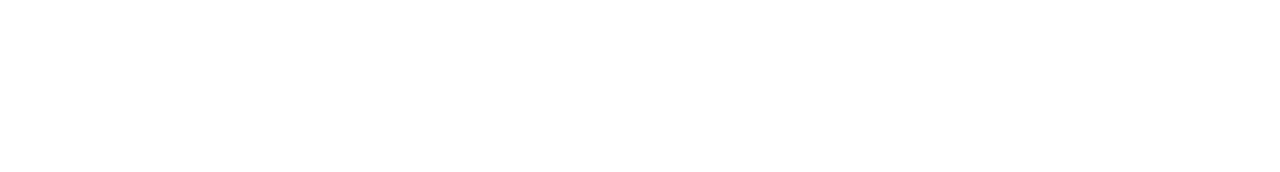
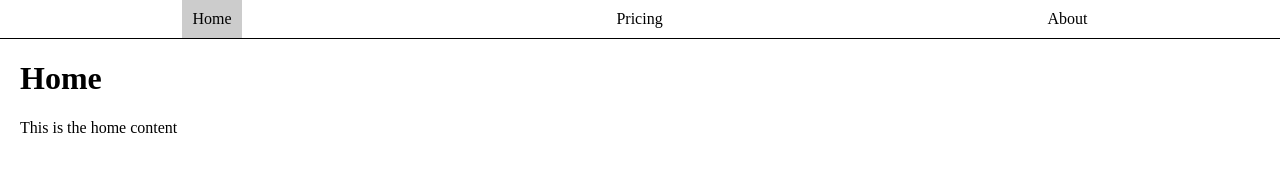
Before and after one commit to adrians90/tab-menu, a plain HTML site: page index.html in a window 1280 px wide. Drawn offline with Linux system fonts and the light colour scheme.

Commit message:
app ready

```diff
--- a/index.html
+++ b/index.html
@@ -8,6 +8,25 @@
     <script src="script.js" defer></script>
 </head>
 <body>
+    <ul class="tabs">
+        <li data-tab-target="#home" class="active tab">Home</li>
+        <li data-tab-target="#pricing" class="tab">Pricing</li>
+        <li data-tab-target="#about" class="tab">About</li>
+    </ul>
 
+    <div class="tab-content">
+        <div id="home" data-tab-content class="active">
+            <h1>Home</h1>
+            <p>This is the home content</p>
+        </div>
+        <div id="pricing" data-tab-content>
+            <h1>Pricing</h1>
+            <p>Some information on pricing</p>
+        </div>
+        <div id="about" data-tab-content>
+            <h1>About</h1>
+            <p>Let me tell you about me</p>
+        </div>
+    </div>
 </body>
 </html>
--- a/script.js
+++ b/script.js
@@ -0,0 +1,17 @@
+const tabs = document.querySelectorAll("[data-tab-target]")
+const tabContents = document.querySelectorAll("[data-tab-content]")
+
+tabs.forEach(tab => {
+    tab.addEventListener("click", () => {
+        const target = document.querySelector(tab.dataset.tabTarget)
+        tabContents.forEach(tabContent => {
+            tabContent.classList.remove("active")
+        })
+        target.classList.add("active")
+        tabs.forEach(tab => {
+            tab.classList.remove("active")
+        })
+        tab.classList.add("active")
+        target.classList.add("active")
+    })
+})
--- a/style.css
+++ b/style.css
@@ -0,0 +1,39 @@
+[data-tab-content] {
+    display: none;
+}
+
+.active[data-tab-content] {
+    display: block;
+}
+
+body {
+    padding: 0;
+    margin: 0;
+}
+
+.tabs {
+    display: flex;
+    justify-content: space-around;
+    list-style-type: none;
+    margin: 0;
+    padding: 0;
+    border-bottom: 1px solid black;
+}
+
+.tab {
+    cursor: pointer;
+    padding: 10px;
+}
+
+.tab.active {
+    background-color: #CCC;
+}
+
+.tab:hover {
+    background-color: #AAA;
+}
+
+.tab-content {
+    margin-left: 20px;
+    margin-right: 20px;
+}
```
